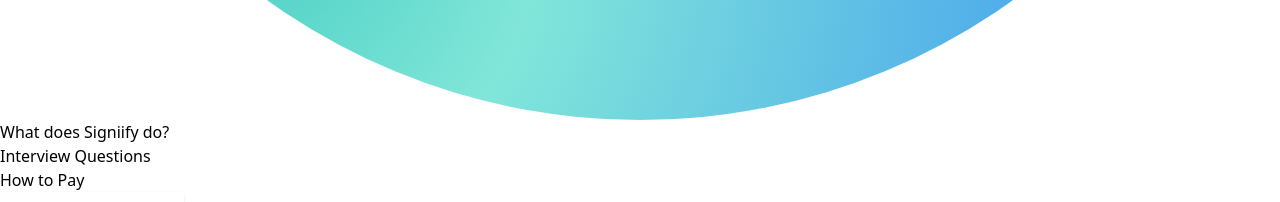
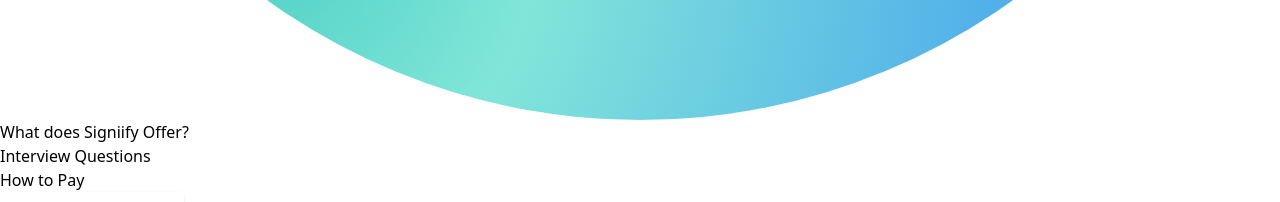
Before and after one commit to DaKheera47/signiifyhr, a React (Vite) app: page / in a window 1280 px wide. Shown: the part 1160-1362 px from the top of the page. Built offline with nearby package versions, Linux system fonts and the light colour scheme.

Commit message:
Text change

```diff
--- a/src/partials/Header.jsx
+++ b/src/partials/Header.jsx
@@ -64,7 +64,7 @@ function Header() {
                     href="#whatsigniifydoes"
                     className="hover:underline underline-offset-4 font-medium text-gray-600 hover:text-gray-900 px-2 sm:px-5 py-3 flex items-center transition duration-150 ease-in-out"
                   >
-                    What does Signiify do?
+                    What does Signiify Offer?
                   </a>
                 </li>
                 <li>
```
